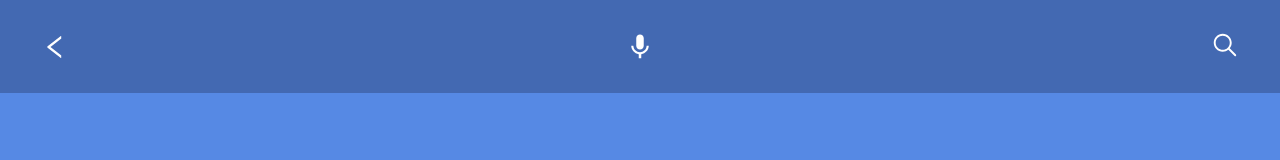
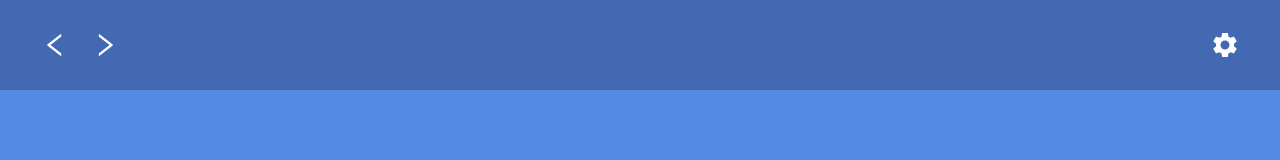
Before and after one commit to abdulhamiid/covid-tracker, a React (Create React App) app: page /about in a window 1280 px wide. Shown: the top 160 px of the page. Built offline with nearby package versions, Linux system fonts and the light colour scheme.

Commit message:
Add icon to navigate one page forward,

```diff
--- a/src/components/views/Nav.js
+++ b/src/components/views/Nav.js
@@ -1,7 +1,6 @@
 import React from 'react';
-import { AiOutlineLeft } from 'react-icons/ai';
-import { IoIosSearch } from 'react-icons/io';
-import { MdMic } from 'react-icons/md';
+import { AiOutlineLeft, AiOutlineRight } from 'react-icons/ai';
+import { MdSettings } from 'react-icons/md';
 import { useNavigate } from 'react-router-dom';
 
 const Nav = () => {
@@ -12,14 +11,10 @@ const Nav = () => {
       <ul>
         <li>
           <AiOutlineLeft onClick={() => navigate(-1)} />
-        </li>
-        <li className="right-link">
-          <MdMic />
+          <AiOutlineRight onClick={() => navigate(1)} />
         </li>
         <li>
-          <button type="button" onClick={() => { document.querySelector('.searchContainer').classList.toggle('hide'); }}>
-            <IoIosSearch />
-          </button>
+          <MdSettings />
         </li>
       </ul>
     </nav>
```
